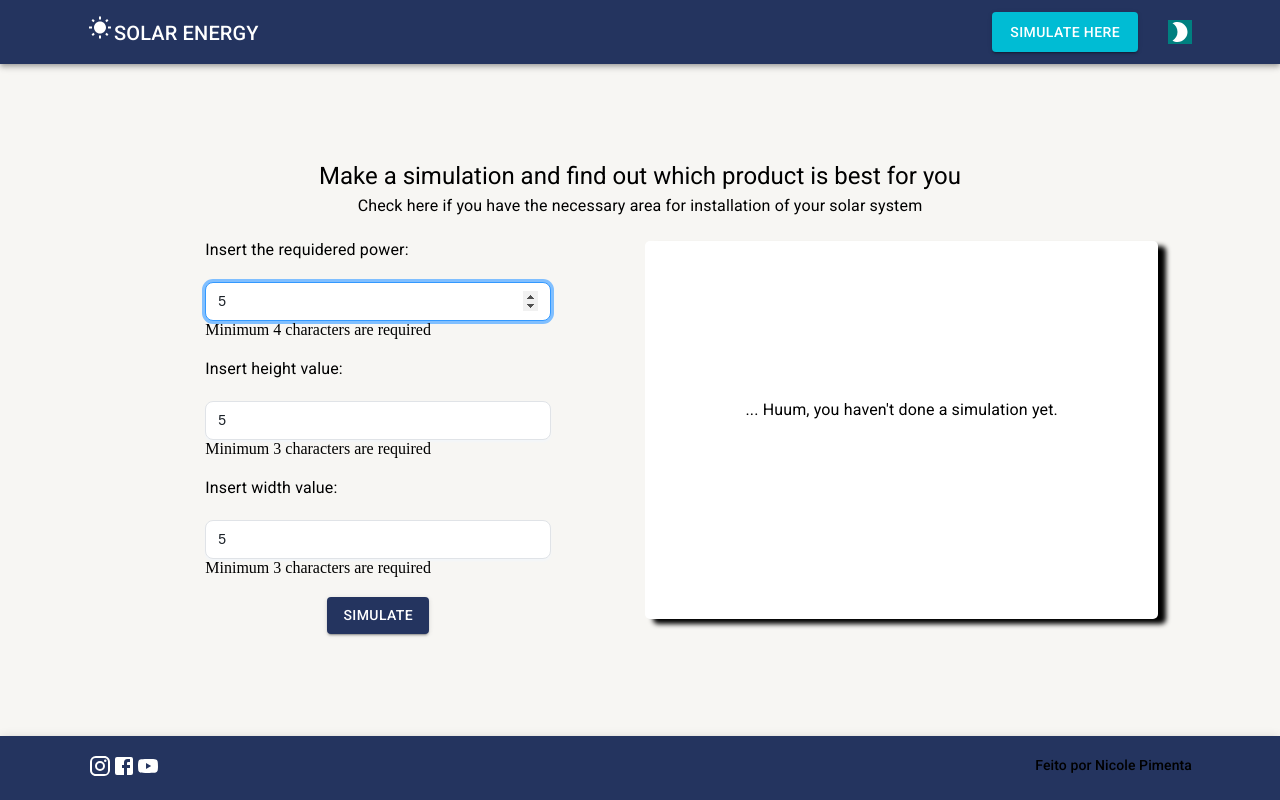
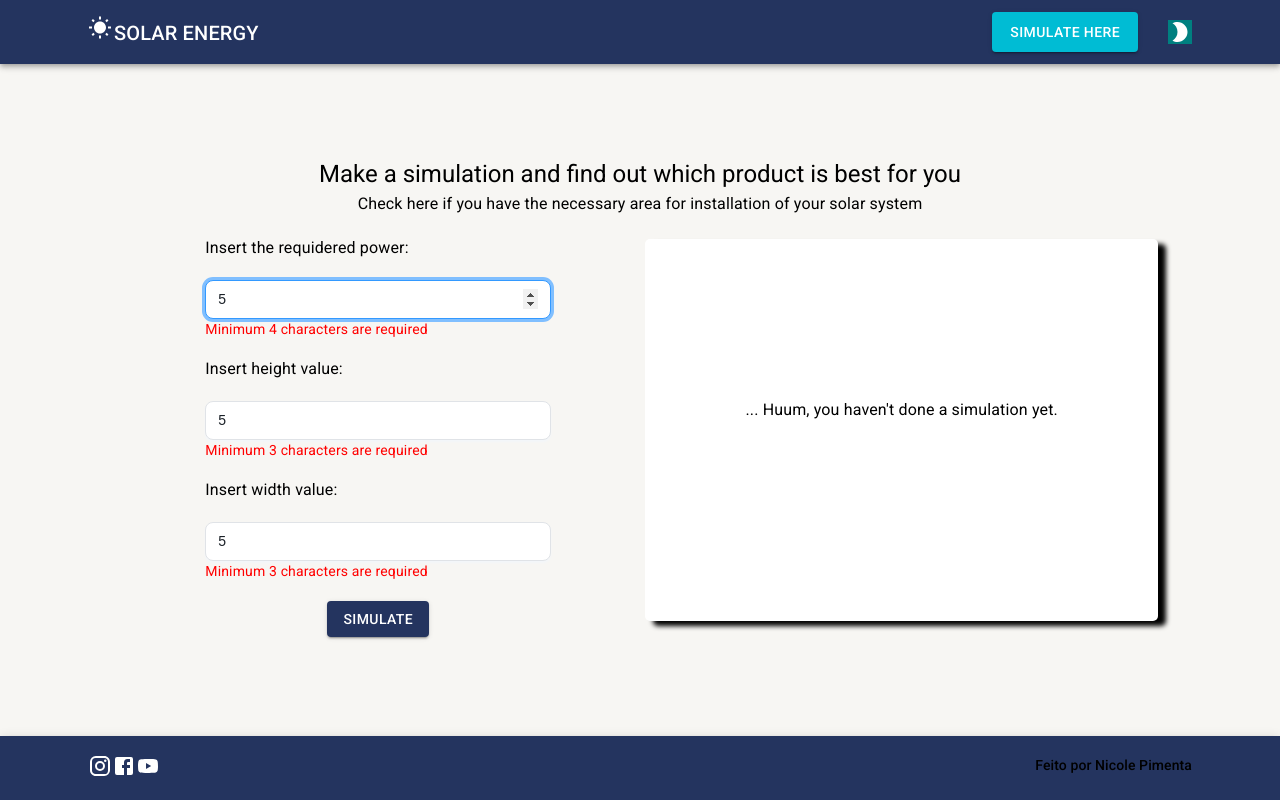
Before and after one commit to nicole-pimenta/front_solarEnergy, a React (Vite) app: page /calculo in a window 1280 px wide. Both pictures are taken after typing "5", "5", "5" into the empty fields and a click on the button "SIMULATE". Built offline with nearby package versions, Linux system fonts and the light colour scheme.

Commit message:
feat: estilização mensagem de erro formulário

```diff
--- a/src/components/Form/Form.tsx
+++ b/src/components/Form/Form.tsx
@@ -2,17 +2,9 @@ import { useForm, SubmitHandler } from "react-hook-form";
 import { zodResolver } from "@hookform/resolvers/zod";
 import { InputComponent } from "./Input/Input";
 import { formSchema, TFormValues } from "./formSchema";
-import { Box, Button } from "@mui/material";
-
-import {
-  calculateSolarPanelQuantity,
-  calculateMicroinverterQuantity,
-  solarPanelTotalLength,
-  availableTotalArea,
-} from "./functions";
+import { Box, Button, Typography } from "@mui/material";
 import { useContext } from "react";
 import { CalculateContext } from "../../providers";
-import axios from "axios";
 import { api } from "../../services/api";
 export const Form = () => {
   const { setCalculationData, calculationData } = useContext(CalculateContext);
@@ -58,7 +50,11 @@ export const Form = () => {
           id="title"
           {...register("energy")}
         />
-        {errors.energy ? <span>{errors.energy.message}</span> : null}
+        {errors.energy ? (
+          <Typography variant="body2" color="red" textAlign="left">
+            {errors.energy.message}
+          </Typography>
+        ) : null}
         <InputComponent
           label="Insert height value:"
           placeholder="(00.0)meters"
@@ -67,7 +63,11 @@ export const Form = () => {
           step={0.01}
           {...register("height")}
         />
-        {errors.height ? <span>{errors.height.message}</span> : null}
+        {errors.height ? (
+          <Typography variant="body2" color="red" textAlign="left">
+            {errors.height.message}
+          </Typography>
+        ) : null}
         <InputComponent
           label="Insert width value:"
           placeholder="(00.0)meters"
@@ -76,7 +76,11 @@ export const Form = () => {
           step={0.01}
           {...register("width")}
         />
-        {errors.width ? <span>{errors.width.message}</span> : null}
+        {errors.width ? (
+          <Typography variant="body2" color="red" textAlign="left">
+            {errors.width.message}
+          </Typography>
+        ) : null}
 
         <Box
           margin={"20px"}
```
